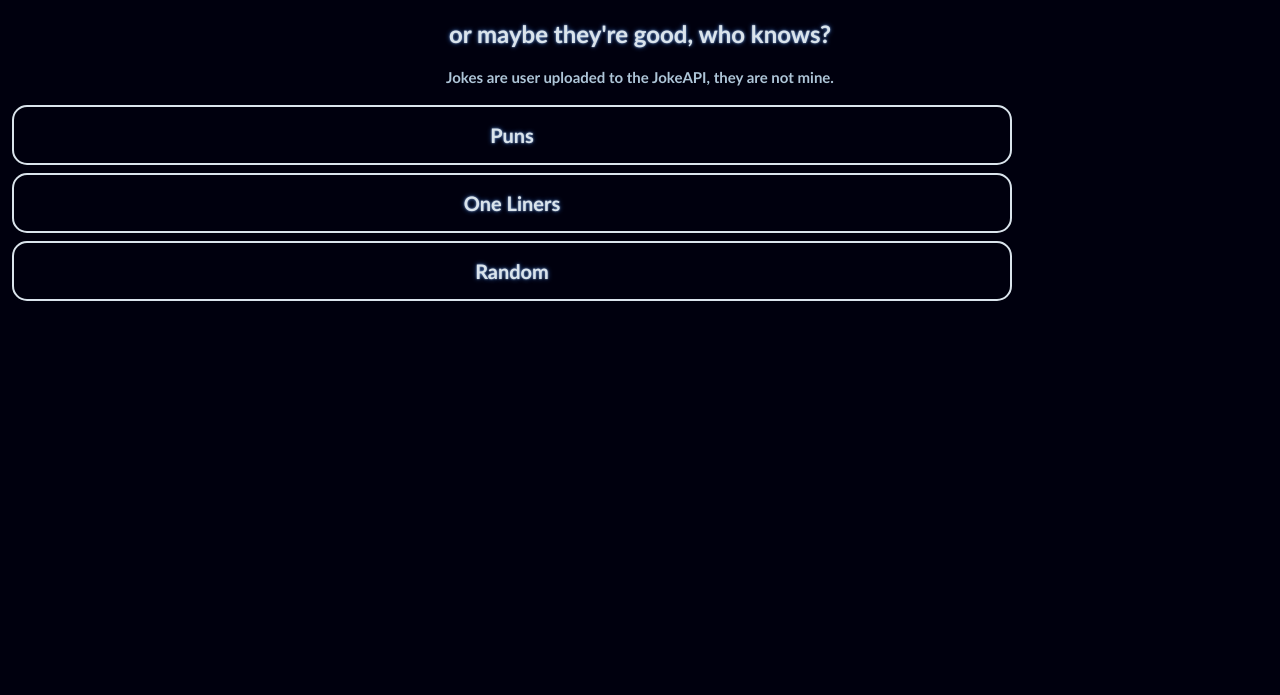
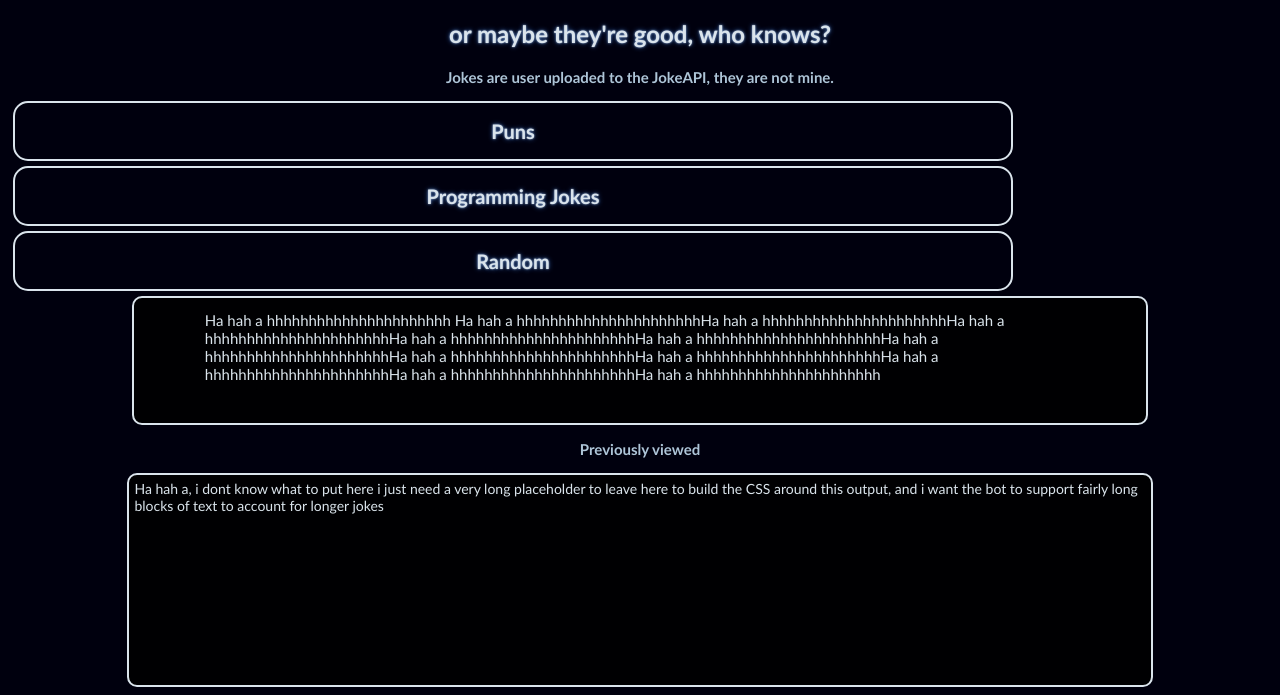
Before and after one commit to ArcIsTaken/Stupid-Jokes-API, a plain HTML site: page index.html in a window 1280 px wide. Shown: the part 199-894 px from the top of the page. Before the commit the page ends 800 px from the top, so only its background shows below. Drawn offline with Linux system fonts and the light colour scheme.

Commit message:
some centering done, some more css, previously viewed window in in place and css'd

```diff
--- a/index.html
+++ b/index.html
@@ -23,10 +23,20 @@
     <h2>or maybe they're good, who knows?</h2>
     <h3>Jokes are user uploaded to the JokeAPI, they are not mine.</h3>
     <button class="button" role="button">Puns</button>
-    <button class="button" role="button">One Liners</button>
+    <button class="button" role="button">Programming Jokes</button>
     <button class="button" role="button">Random</button>
+    <div class="joke-display">
+        <p>Ha hah a hhhhhhhhhhhhhhhhhhhhhh Ha hah a hhhhhhhhhhhhhhhhhhhhhhHa hah a hhhhhhhhhhhhhhhhhhhhhhHa hah a hhhhhhhhhhhhhhhhhhhhhhHa hah a hhhhhhhhhhhhhhhhhhhhhhHa hah a hhhhhhhhhhhhhhhhhhhhhhHa hah a hhhhhhhhhhhhhhhhhhhhhhHa hah a hhhhhhhhhhhhhhhhhhhhhhHa hah a hhhhhhhhhhhhhhhhhhhhhhHa hah a hhhhhhhhhhhhhhhhhhhhhhHa hah a hhhhhhhhhhhhhhhhhhhhhhHa hah a hhhhhhhhhhhhhhhhhhhhhh</p>
+    </div>
+    <div class="joke-window">
+    </div>
     <div class="dark-header">
     </div>
+    <div class="previous">
+    <h3>Previously viewed</h3>
+    </div>
+    <div class="previousBox">
+        Ha hah a, i dont know what to put here i just need a very long placeholder to leave here to build the CSS around this output, and i want the bot to support fairly long blocks of text to account for longer jokes
    <script src="index.js">
    </script>
 </body>
--- a/style.css
+++ b/style.css
@@ -1,6 +1,7 @@
 /*setting body style*/
 html {
   font-family: 'Trebuchet MS';
+  word-wrap: break-word;
 }
 
 body {
@@ -108,6 +109,8 @@ p {
 
 /* setting up the main buttons */
 .button {
+  position: relative;
+  margin: auto;
   background-color: transparent;
   border: 2px solid rgb(218, 228, 236);
   border-radius: 15px;
@@ -122,7 +125,6 @@ p {
   text-shadow: 0px 0px 2px rgb(162, 183, 216),0px 0px 5px rgb(38, 84, 158);
   font-size: 20px;
   font-weight: bolder;
-  margin: 0;
   min-height: 60px;
   min-width: 0;
   outline: none;
@@ -137,9 +139,14 @@ p {
   will-change: transform;
 }
 
+/* seperate .button for alignment */
 .button {
-margin: 4px;
-align-items: center;
+  margin: 5px;
+  align-items: center;
+  display: flex;
+  flex-direction: column;
+  justify-content: center;
+  align-items: center;
 }
 .button:disabled {
   pointer-events: none;
@@ -147,7 +154,7 @@ align-items: center;
 
 .button:hover {
   color: #fff;
-  background-color: rgba(218, 228, 236, 0.514);
+  background-color: rgba(218, 228, 236, 0.151);
   box-shadow: rgba(0, 0, 0, 0.25) 0 8px 15px;
   transform: translateY(-2px);
 }
@@ -156,9 +163,6 @@ align-items: center;
   box-shadow: none;
   transform: translateY(0);
 }
-
-/* making a spot for the previously viewed jokes */
-
 
 /* darker margin at top of page */
 .dark-header{
@@ -170,3 +174,75 @@ align-items: center;
   left: 0;
   z-index: -1;
   }
+
+  /* darker joke display */
+.joke-window {
+  margin: auto;
+  border: 2px solid rgb(218, 228, 236);
+  border-radius: 10px;
+  background-color: rgb(0, 0, 2);
+  height: 125px;
+  width: 80%;
+  position: relative;
+  top: 1000;
+  z-index: -1;
+}
+
+.joke-display {
+  position: absolute;
+  left: 30%;
+  transform: translate(-20%);
+  text-align: left;
+  top: 1050;
+  word-wrap: break-word;
+}
+
+.joke-display p {
+  color: rgb(218, 228, 236);
+  font-size: 15px;
+}
+
+/* making a spot for the previously viewed jokes */
+/* note: its about 1500px down for future reference */
+.previous {
+  position: relative;
+ }
+
+
+/* scroll box */
+.previousBox {
+  background-color: rgb(0, 0, 2);
+  margin: auto;
+  position: relative;
+  border: 2px solid rgb(218, 228, 236);
+  border-radius: 10px;
+  padding: 5px;
+  font-size: 14px;
+  font-family:  'trebuchet MS';
+  width: 80%;
+  height: 200px;
+  overflow: scroll;
+  color: rgb(218, 228, 236);
+  }
+
+  /* Scrollbar styles */
+  ::-webkit-scrollbar {
+  width: 12px;
+  height: 12px;
+  position: relative;
+  text-align: center;
+  }
+
+  ::-webkit-scrollbar-track {
+  border: 2px solid rgb(218, 228, 236);
+  border-radius: 10px;
+  }
+
+  ::-webkit-scrollbar-thumb {
+  background: rgb(0, 0, 14);
+  border-radius: 6px;
+  }
+
+  ::-webkit-scrollbar-thumb:hover {
+  background: rgb(0, 0, 14);
+  }
```
